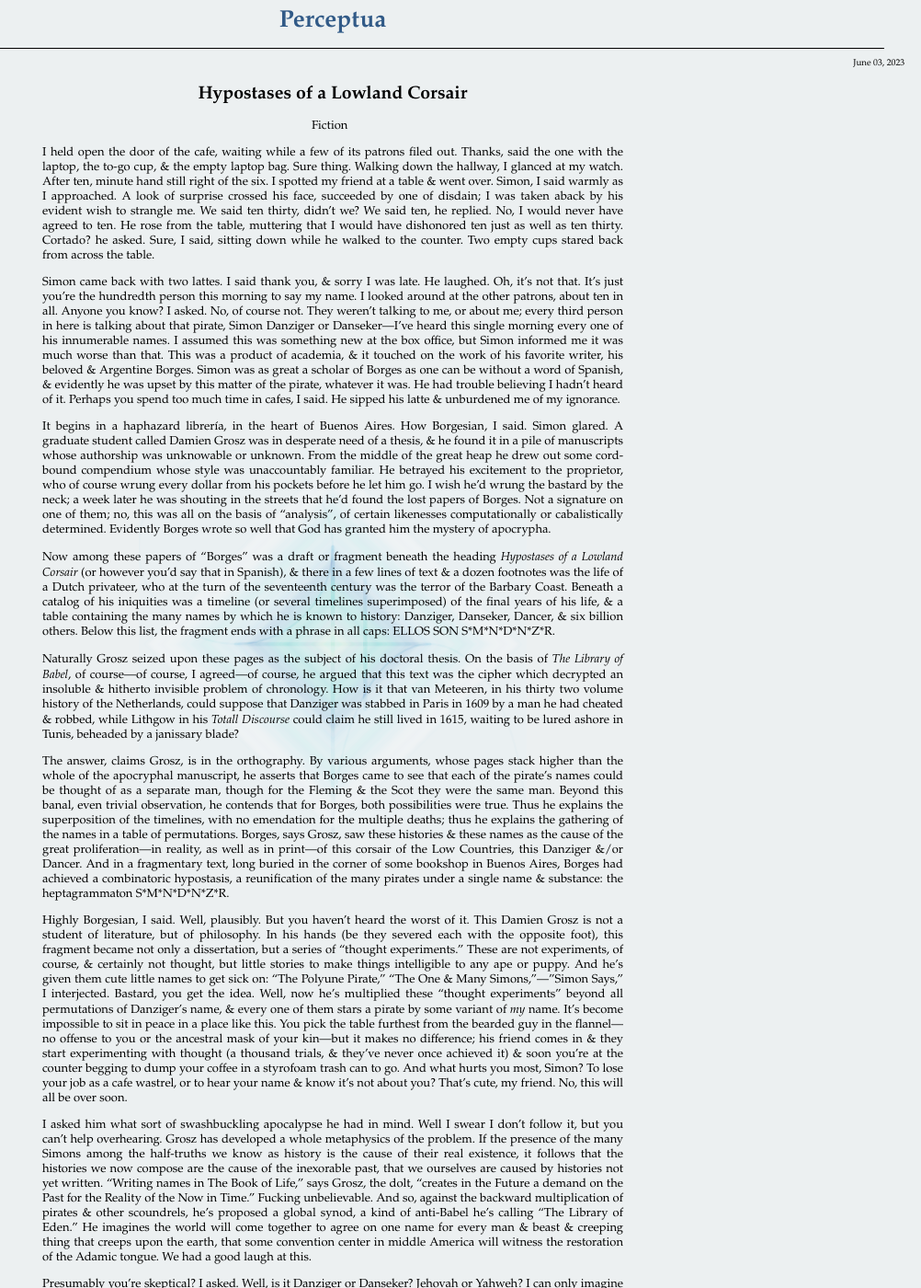
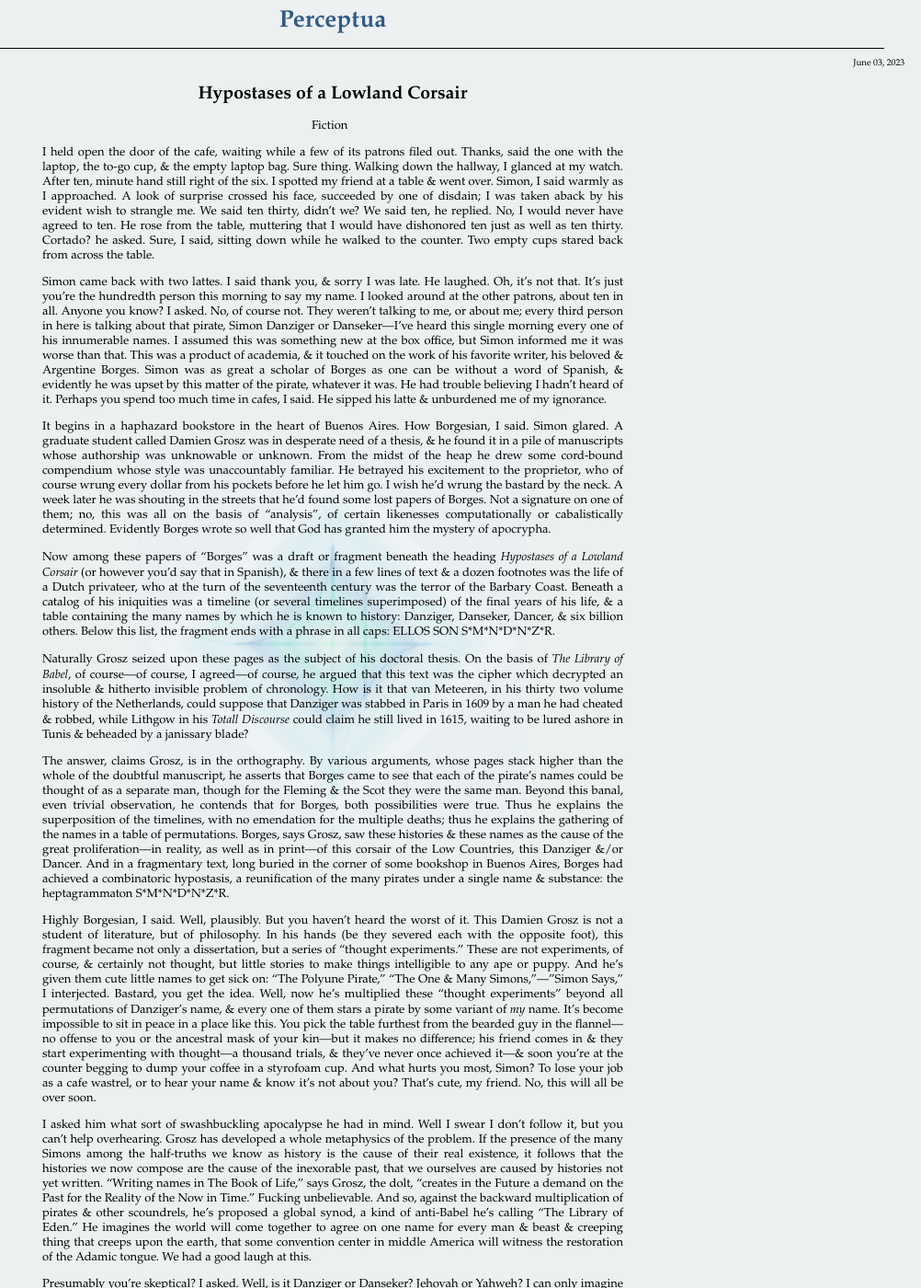
Before and after one commit to Perceptua/perceptua, a Jekyll site: the page built from _posts/2023-06-03-hypostases-of-a-lowland-corsair.md, in a window 1280 px wide and 1400 px high. Shown: the whole window at 92% size, without its empty margins (278-1280 px from the left). Built offline with Jekyll 4.4.1, drawn with Linux system fonts in a browser that asks for light colours; some of the changed text lies outside the part shown.

Commit message:
edit Hypostases of a Lowland Corsair

```diff
--- a/_posts/2023-06-03-hypostases-of-a-lowland-corsair.md
+++ b/_posts/2023-06-03-hypostases-of-a-lowland-corsair.md
@@ -8,21 +8,21 @@ layout: post
 
 I held open the door of the cafe, waiting while a few of its patrons filed out. Thanks, said the one with the laptop, the to-go cup, & the empty laptop bag. Sure thing. Walking down the hallway, I glanced at my watch. After ten, minute hand still right of the six. I spotted my friend at a table & went over. Simon, I said warmly as I approached. A look of surprise crossed his face, succeeded by one of disdain; I was taken aback by his evident wish to strangle me. We said ten thirty, didn’t we? We said ten, he replied. No, I would never have agreed to ten. He rose from the table, muttering that I would have dishonored ten just as well as ten thirty. Cortado? he asked. Sure, I said, sitting down while he walked to the counter. Two empty cups stared back from across the table.
 
-Simon came back with two lattes. I said thank you, & sorry I was late. He laughed. Oh, it’s not that. It’s just you’re the hundredth person this morning to say my name. I looked around at the other patrons, about ten in all. Anyone you know? I asked. No, of course not. They weren’t talking to me, or about me; every third person in here is talking about that pirate, Simon Danziger or Danseker—I’ve heard this single morning every one of his innumerable names. I assumed this was something new at the box office, but Simon informed me it was much worse than that. This was a product of academia, & it touched on the work of his favorite writer, his beloved & Argentine Borges. Simon was as great a scholar of Borges as one can be without a word of Spanish, & evidently he was upset by this matter of the pirate, whatever it was. He had trouble believing I hadn’t heard of it. Perhaps you spend too much time in cafes, I said. He sipped his latte & unburdened me of my ignorance.
+Simon came back with two lattes. I said thank you, & sorry I was late. He laughed. Oh, it’s not that. It’s just you’re the hundredth person this morning to say my name. I looked around at the other patrons, about ten in all. Anyone you know? I asked. No, of course not. They weren’t talking to me, or about me; every third person in here is talking about that pirate, Simon Danziger or Danseker—I’ve heard this single morning every one of his innumerable names. I assumed this was something new at the box office, but Simon informed me it was worse than that. This was a product of academia, & it touched on the work of his favorite writer, his beloved & Argentine Borges. Simon was as great a scholar of Borges as one can be without a word of Spanish, & evidently he was upset by this matter of the pirate, whatever it was. He had trouble believing I hadn’t heard of it. Perhaps you spend too much time in cafes, I said. He sipped his latte & unburdened me of my ignorance.
 
-It begins in a haphazard librería, in the heart of Buenos Aires. How Borgesian, I said. Simon glared. A graduate student called Damien Grosz was in desperate need of a thesis, & he found it in a pile of manuscripts whose authorship was unknowable or unknown. From the middle of the great heap he drew out some cord-bound compendium whose style was unaccountably familiar. He betrayed his excitement to the proprietor, who of course wrung every dollar from his pockets before he let him go. I wish he’d wrung the bastard by the neck; a week later he was shouting in the streets that he’d found the lost papers of Borges. Not a signature on one of them; no, this was all on the basis of “analysis”, of certain likenesses computationally or cabalistically determined. Evidently Borges wrote so well that God has granted him the mystery of apocrypha.
+It begins in a haphazard bookstore in the heart of Buenos Aires. How Borgesian, I said. Simon glared. A graduate student called Damien Grosz was in desperate need of a thesis, & he found it in a pile of manuscripts whose authorship was unknowable or unknown. From the midst of the heap he drew some cord-bound compendium whose style was unaccountably familiar. He betrayed his excitement to the proprietor, who of course wrung every dollar from his pockets before he let him go. I wish he’d wrung the bastard by the neck. A week later he was shouting in the streets that he’d found some lost papers of Borges. Not a signature on one of them; no, this was all on the basis of “analysis”, of certain likenesses computationally or cabalistically determined. Evidently Borges wrote so well that God has granted him the mystery of apocrypha.
 
 Now among these papers of “Borges” was a draft or fragment beneath the heading *Hypostases of a Lowland Corsair* (or however you’d say that in Spanish), & there in a few lines of text & a dozen footnotes was the life of a Dutch privateer, who at the turn of the seventeenth century was the terror of the Barbary Coast. Beneath a catalog of his iniquities was a timeline (or several timelines superimposed) of the final years of his life, & a table containing the many names by which he is known to history: Danziger, Danseker, Dancer, & six billion others. Below this list, the fragment ends with a phrase in all caps: ELLOS SON S\*M\*N\*D\*N\*Z\*R.
 
-Naturally Grosz seized upon these pages as the subject of his doctoral thesis. On the basis of *The Library of Babel*, of course—of course, I agreed—of course, he argued that this text was the cipher which decrypted an insoluble & hitherto invisible problem of chronology. How is it that van Meteeren, in his thirty two volume history of the Netherlands, could suppose that Danziger was stabbed in Paris in 1609 by a man he had cheated & robbed, while Lithgow in his *Totall Discourse* could claim he still lived in 1615, waiting to be lured ashore in Tunis, beheaded by a janissary blade?
+Naturally Grosz seized upon these pages as the subject of his doctoral thesis. On the basis of *The Library of Babel*, of course—of course, I agreed—of course, he argued that this text was the cipher which decrypted an insoluble & hitherto invisible problem of chronology. How is it that van Meteeren, in his thirty two volume history of the Netherlands, could suppose that Danziger was stabbed in Paris in 1609 by a man he had cheated & robbed, while Lithgow in his *Totall Discourse* could claim he still lived in 1615, waiting to be lured ashore in Tunis & beheaded by a janissary blade?
 
-The answer, claims Grosz, is in the orthography. By various arguments, whose pages stack higher than the whole of the apocryphal manuscript, he asserts that Borges came to see that each of the pirate’s names could be thought of as a separate man, though for the Fleming & the Scot they were the same man. Beyond this banal, even trivial observation, he contends that for Borges, both possibilities were true. Thus he explains the superposition of the timelines, with no emendation for the multiple deaths; thus he explains the gathering of the names in a table of permutations. Borges, says Grosz, saw these histories & these names as the cause of the great proliferation—in reality, as well as in print—of this corsair of the Low Countries, this Danziger &/or Dancer. And in a fragmentary text, long buried in the corner of some bookshop in Buenos Aires, Borges had achieved a combinatoric hypostasis, a reunification of the many pirates under a single name & substance: the heptagrammaton S\*M\*N\*D\*N\*Z\*R.
+The answer, claims Grosz, is in the orthography. By various arguments, whose pages stack higher than the whole of the doubtful manuscript, he asserts that Borges came to see that each of the pirate’s names could be thought of as a separate man, though for the Fleming & the Scot they were the same man. Beyond this banal, even trivial observation, he contends that for Borges, both possibilities were true. Thus he explains the superposition of the timelines, with no emendation for the multiple deaths; thus he explains the gathering of the names in a table of permutations. Borges, says Grosz, saw these histories & these names as the cause of the great proliferation—in reality, as well as in print—of this corsair of the Low Countries, this Danziger &/or Dancer. And in a fragmentary text, long buried in the corner of some bookshop in Buenos Aires, Borges had achieved a combinatoric hypostasis, a reunification of the many pirates under a single name & substance: the heptagrammaton S\*M\*N\*D\*N\*Z\*R.
 
-Highly Borgesian, I said. Well, plausibly. But you haven’t heard the worst of it. This Damien Grosz is not a student of literature, but of philosophy. In his hands (be they severed each with the opposite foot), this fragment became not only a dissertation, but a series of “thought experiments.” These are not experiments, of course, & certainly not thought, but little stories to make things intelligible to any ape or puppy. And he’s given them cute little names to get sick on: “The Polyune Pirate,” “The One & Many Simons,”—”Simon Says,” I interjected. Bastard, you get the idea. Well, now he’s multiplied these “thought experiments” beyond all permutations of Danziger’s name, & every one of them stars a pirate by some variant of *my* name. It’s become impossible to sit in peace in a place like this. You pick the table furthest from the bearded guy in the flannel—no offense to you or the ancestral mask of your kin—but it makes no difference; his friend comes in & they start experimenting with thought (a thousand trials, & they’ve never once achieved it) & soon you’re at the counter begging to dump your coffee in a styrofoam trash can to go. And what hurts you most, Simon? To lose your job as a cafe wastrel, or to hear your name & know it’s not about you? That’s cute, my friend. No, this will all be over soon.
+Highly Borgesian, I said. Well, plausibly. But you haven’t heard the worst of it. This Damien Grosz is not a student of literature, but of philosophy. In his hands (be they severed each with the opposite foot), this fragment became not only a dissertation, but a series of “thought experiments.” These are not experiments, of course, & certainly not thought, but little stories to make things intelligible to any ape or puppy. And he’s given them cute little names to get sick on: “The Polyune Pirate,” “The One & Many Simons,”—”Simon Says,” I interjected. Bastard, you get the idea. Well, now he’s multiplied these “thought experiments” beyond all permutations of Danziger’s name, & every one of them stars a pirate by some variant of *my* name. It’s become impossible to sit in peace in a place like this. You pick the table furthest from the bearded guy in the flannel—no offense to you or the ancestral mask of your kin—but it makes no difference; his friend comes in & they start experimenting with thought—a thousand trials, & they’ve never once achieved it—& soon you’re at the counter begging to dump your coffee in a styrofoam cup. And what hurts you most, Simon? To lose your job as a cafe wastrel, or to hear your name & know it’s not about you? That’s cute, my friend. No, this will all be over soon.
 
 I asked him what sort of swashbuckling apocalypse he had in mind. Well I swear I don’t follow it, but you can’t help overhearing. Grosz has developed a whole metaphysics of the problem. If the presence of the many Simons among the half-truths we know as history is the cause of their real existence, it follows that the histories we now compose are the cause of the inexorable past, that we ourselves are caused by histories not yet written. “Writing names in The Book of Life,” says Grosz, the dolt, “creates in the Future a demand on the Past for the Reality of the Now in Time.” Fucking unbelievable. And so, against the backward multiplication of pirates & other scoundrels, he’s proposed a global synod, a kind of anti-Babel he’s calling “The Library of Eden.” He imagines the world will come together to agree on one name for every man & beast & creeping thing that creeps upon the earth, that some convention center in middle America will witness the restoration of the Adamic tongue. We had a good laugh at this.
 
-Presumably you’re skeptical? I asked. Well, is it Danziger or Danseker? Jehovah or Yahweh? I can only imagine the furor. No, there are only two possibilities for a thing like that: dissolution into utter inconsequence, or total nuclear war. And which do you prefer, Simon? He thought about that for a while. Well, both of them would shut these people up. And the former has its advantages: I could sit here with my coffee observing the changes wrought by impotence, disappointment, futility—I am nothing if not an anthropologist. But in the end I’m a man myself; I have sympathy for all of you, my brothers. I want what’s best for you, & now more than ever I see that’s the nuclear option. In the towering mushroom cloud we may finally reunite our scattered idioms. And we only need one word to do it, one word we can all agree on. Boom.
+Presumably you’re skeptical? I asked. Well, is it Danziger or Danseker? Jehovah or Yahweh? I can only imagine the furor. No, there are only two possibilities for a thing like that: dissolution into utter inconsequence, or total nuclear war. And which do you prefer, Simon? He thought about that for a while. Well, both of them would shut these people up. And the former has its advantages: I could sit here with my coffee observing the changes wrought by impotence, disappointment, futility—I am nothing if not an anthropologist. But in the end I’m a man myself; I have sympathy for all of you, my brothers. I want what’s best for you, & now more than ever I see that’s the nuclear option. In the expanding mushroom cloud we may finally reunite our scattered idioms. And we only need one word to do it, one word we can all agree on. Boom.
 
 Boom, I repeated.
 
```
